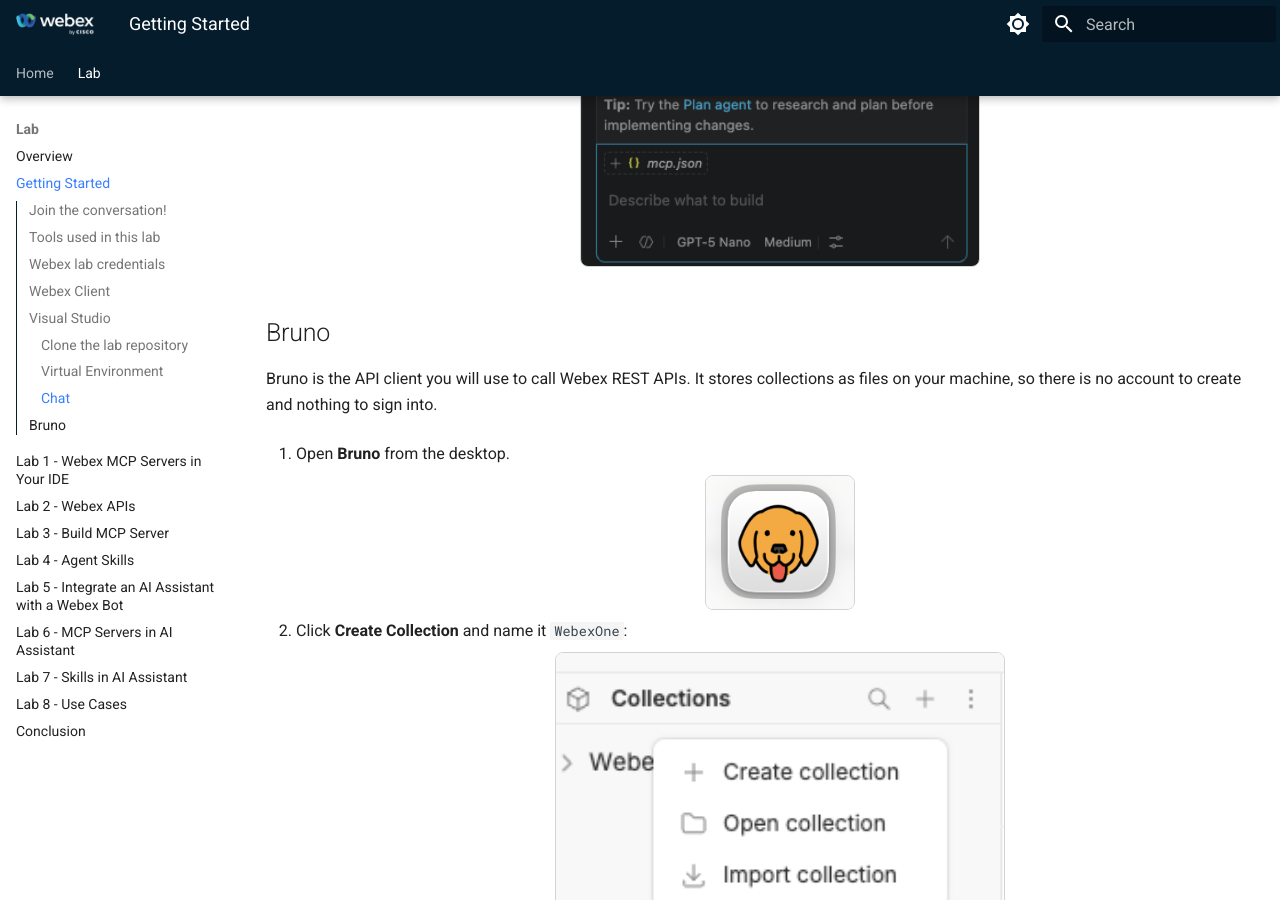
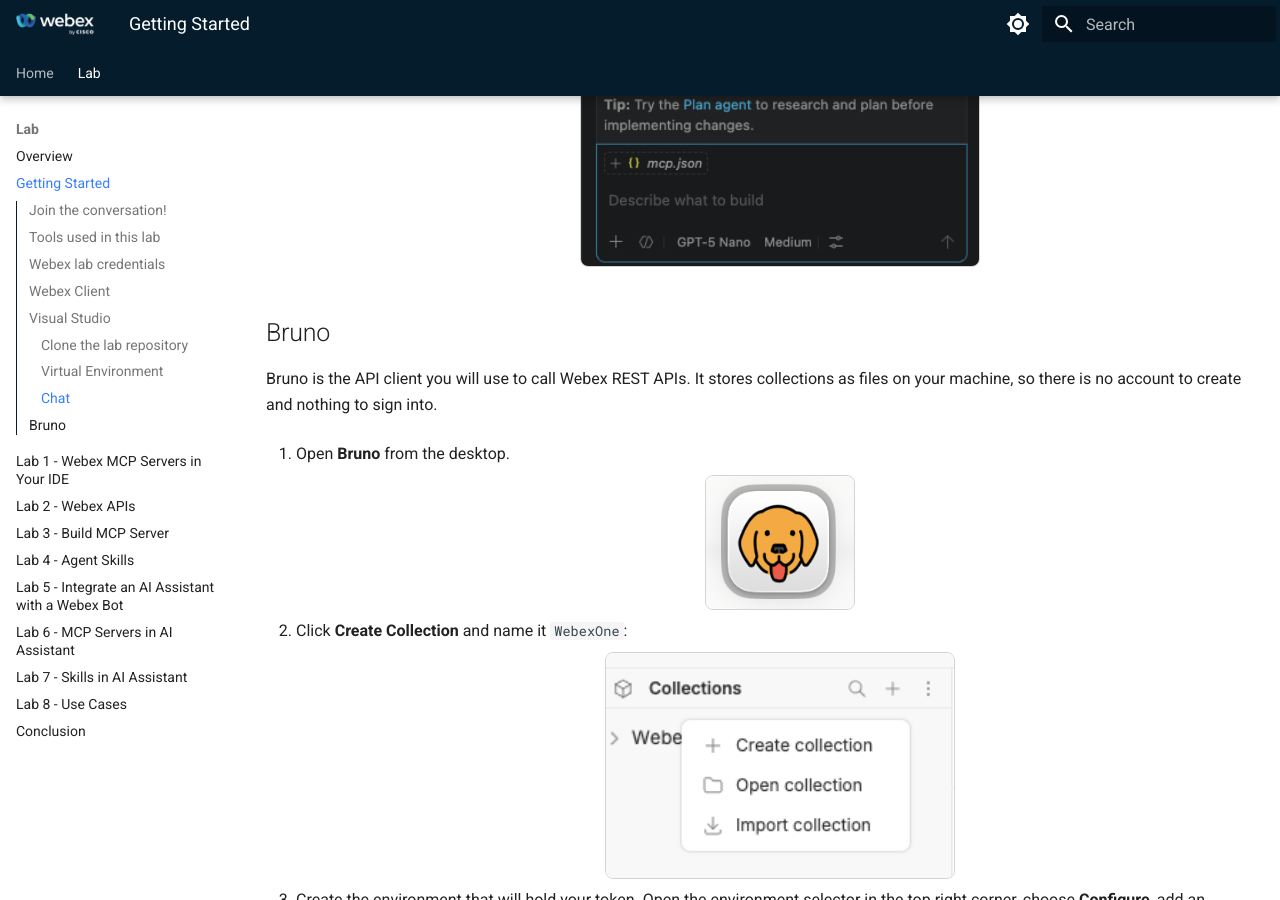
Before and after one commit to WebexCC-SA/LAB-31123, an MkDocs documentation site: the page built from docs/getting_started.md, in a window 1280 px wide and 900 px high, scrolled down 3424 px. Built offline with MkDocs 1.6.1 and Material for MkDocs 9.7.7, drawn with Linux system fonts in a browser that asks for light colours.

Commit message:
Update getting_started.md

```diff
--- a/docs/getting_started.md
+++ b/docs/getting_started.md
@@ -94,7 +94,7 @@
 
 2. Click **Create Collection** and name it `WebexOne`:
 
-    ![Bruno](./assets/bruno_2.png){ width="450" style="display: block; margin: 0 auto; border: 1px solid lightgray; border-radius: 8px;"}
+    ![Bruno](./assets/bruno_2.png){ width="350" style="display: block; margin: 0 auto; border: 1px solid lightgray; border-radius: 8px;"}
 
 3. Create the environment that will hold your token. Open the environment selector in the top right corner, choose **Configure**, add an environment called `WebexOne`, and add one variable:
 
@@ -102,4 +102,4 @@
     | --- | --- |
     | `token` | Leave empty for now |
 
-    ![Bruno](./assets/bruno_3.png){ width="850" style="display: block; margin: 0 auto; border: 1px solid lightgray; border-radius: 8px;"}
+    ![Bruno](./assets/bruno_3.png){ style="display: block; margin: 0 auto; border: 1px solid lightgray; border-radius: 8px;"}
```
